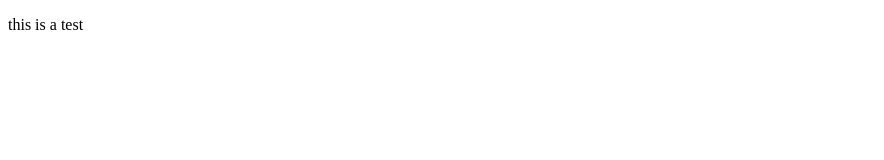
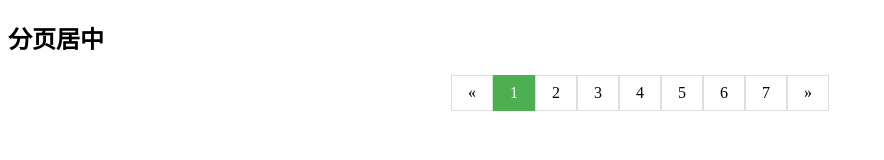
Before and after one commit to yaceLan/hotta, a plain HTML site: page index.html in a window 1280 px wide. Shown: the whole page, without its empty margins (0-884 px from the left). Drawn offline with Linux system fonts and the light colour scheme.

Commit message:
Update index.html

```diff
--- a/index.html
+++ b/index.html
@@ -1,9 +1,54 @@
 <!DOCTYPE html>
 <html>
-    <head>
-        <!-- head definitions go here -->
-    </head>
-    <body>
-        <p>this is a test<!-- the content goes here -->
-    </body>
+<head>
+<meta charset="utf-8">
+<title>本教程(w3big.com)</title>
+<style>
+ul.pagination {
+    display: inline-block;
+    padding: 0;
+    margin: 0;
+}
+
+ul.pagination li {display: inline;}
+
+ul.pagination li a {
+    color: black;
+    float: left;
+    padding: 8px 16px;
+    text-decoration: none;
+    transition: background-color .3s;
+    border: 1px solid #ddd;
+}
+
+ul.pagination li a.active {
+    background-color: #4CAF50;
+    color: white;
+    border: 1px solid #4CAF50;
+}
+
+ul.pagination li a:hover:not(.active) {background-color: #ddd;}
+
+div.center {text-align: center;}
+</style>
+</head>
+<body>
+
+<h2>分页居中</h2>
+
+<div class="center">
+  <ul class="pagination">
+    <li><a href="#">«</a></li>
+    <li><a class="active" href="#">1</a></li>
+    <li><a href="#">2</a></li>
+    <li><a href="#">3</a></li>
+    <li><a href="#">4</a></li>
+    <li><a href="#">5</a></li>
+    <li><a href="#">6</a></li>
+    <li><a href="#">7</a></li>
+    <li><a href="#">»</a></li>
+  </ul>
+</div>
+
+</body>
 </html>
```
